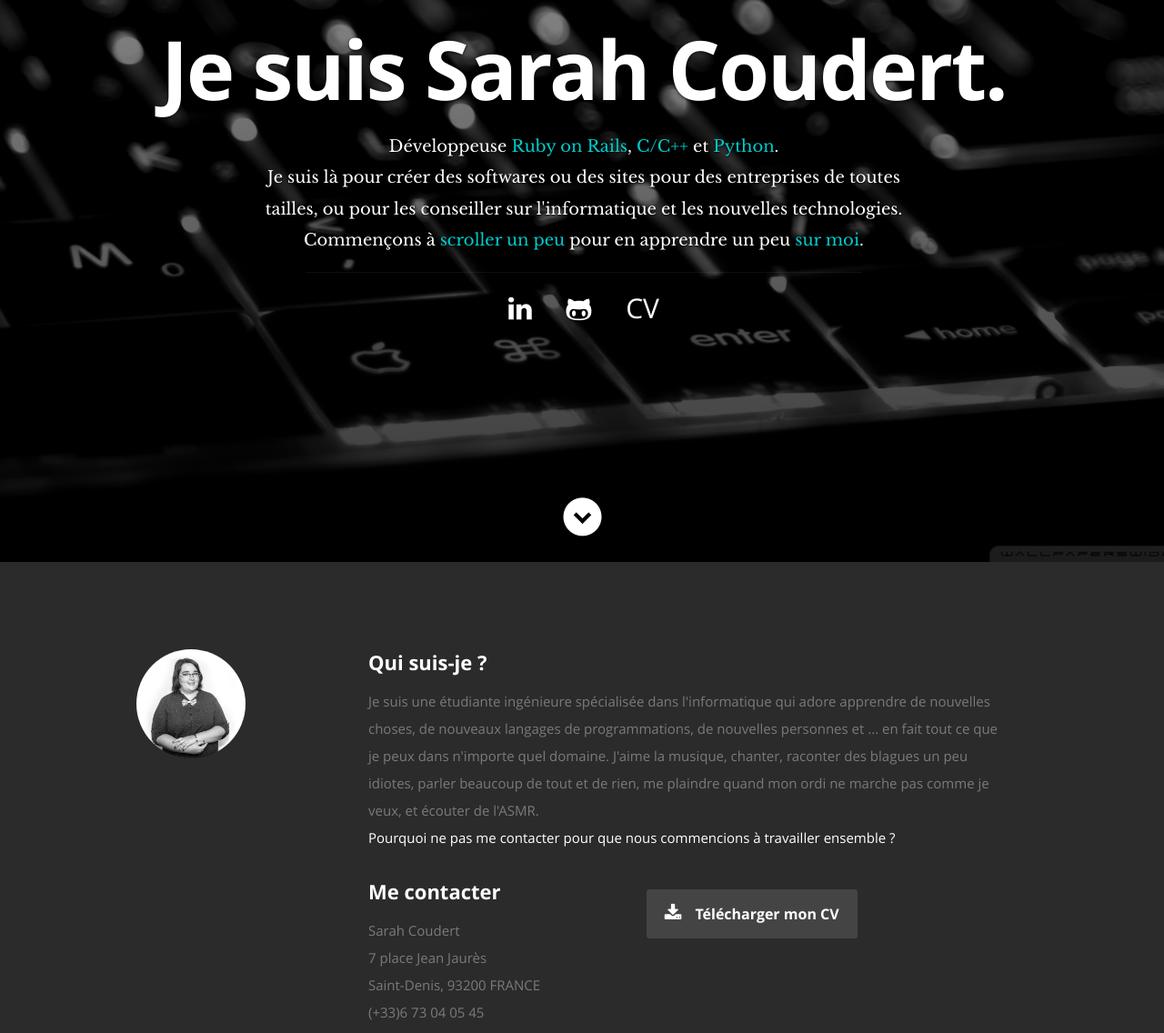
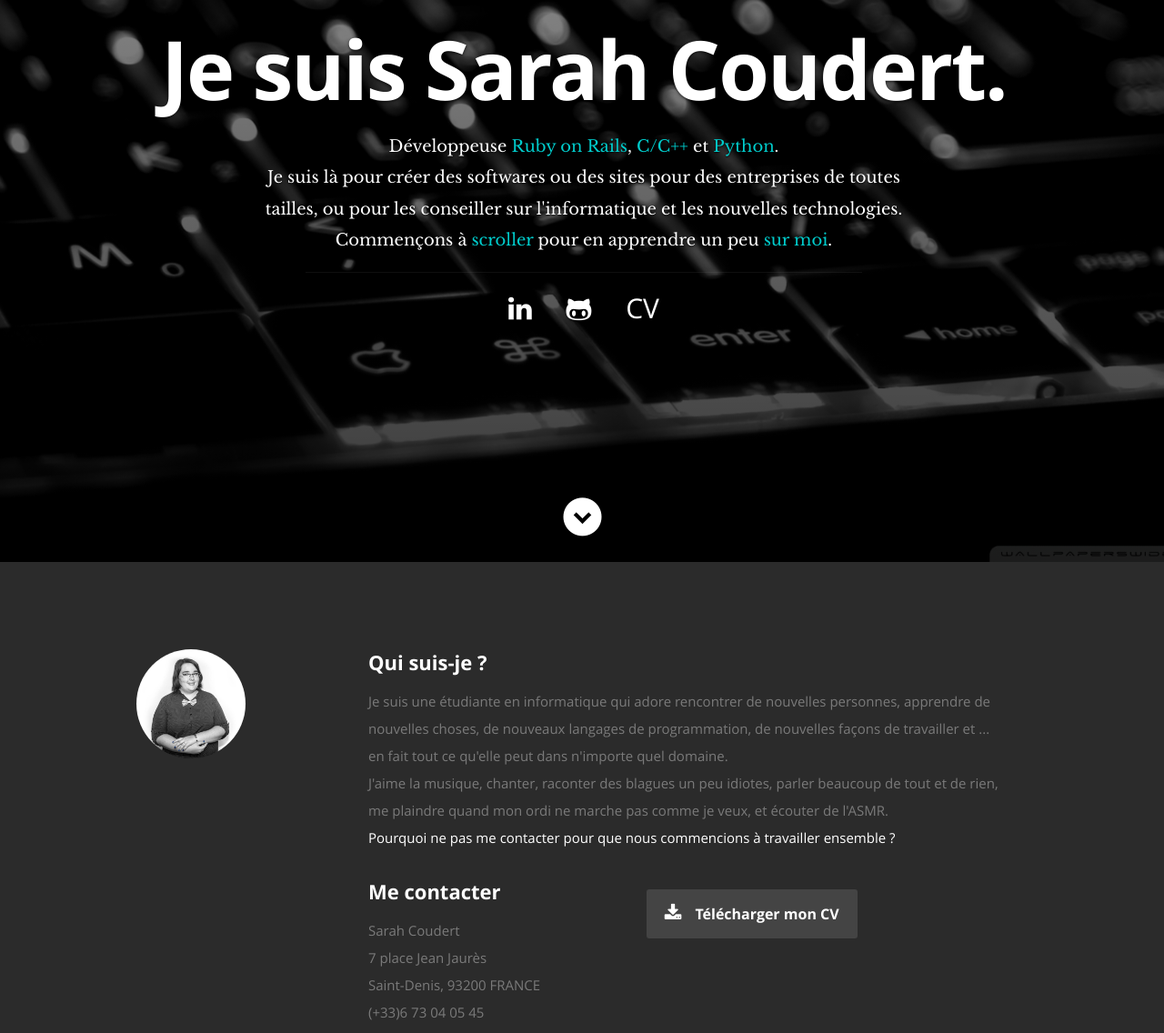
Before and after one commit to SarahCoudert/SarahCoudert.github.io, a plain HTML site: page index.html in a window 1280 px wide. Shown: the part 182-1318 px from the top of the page at 91% size. Drawn offline with nearby package versions, Linux system fonts and the light colour scheme.

Commit message:
correct errors

```diff
--- a/index.html
+++ b/index.html
@@ -56,8 +56,8 @@
 				 <div class="banner-text">
 						<h1 class="responsive-headline">Je suis Sarah Coudert.</h1>
 						<h3>Développeuse <span>Ruby on Rails</span>, <span>C/C++</span> et <span>Python</span>.<br>
-						Je suis là pour créer des softwares ou des sites pour des entreprises de toutes tailles, ou pour les conseiller sur l'informatique et les nouvelles technologies. <br>Commençons à <a class="smoothscroll" href="#about">scroller un peu</a> pour en apprendre un peu <a class="smoothscroll" href="#about">sur moi</a>.</h3>
-						<hr />
+						Je suis là pour créer des softwares ou des sites pour des entreprises de toutes tailles, ou pour les conseiller sur l'informatique et les nouvelles technologies. <br>Commençons à <a class="smoothscroll" href="#about">scroller</a> pour en apprendre un peu <a class="smoothscroll" href="#about">sur moi</a>.</h3>
+						<hr>
 						<ul class="social">
 							 <li><a href="https://www.linkedin.com/in/sarah-coudert-580891113/" alt="Linkedin"><i class="fa fa-linkedin"></i></a></li>
 							 <li><a href="https://github.com/sarahcoudert" alt="github"><i class="fa fa-github-alt "></i></a></li>
@@ -89,7 +89,7 @@
 
 						<h2>Qui suis-je ?</h2>
 
-						<p>Je suis une étudiante ingénieure spécialisée dans l'informatique qui adore apprendre de nouvelles choses, de nouveaux langages de programmations, de nouvelles personnes et ... en fait tout ce que je peux dans n'importe quel domaine. J'aime la musique, chanter, raconter des blagues un peu idiotes, parler beaucoup de tout et de rien, me plaindre quand mon ordi ne marche pas comme je veux, et écouter de l'ASMR.<br><span><a href="#contact"> Pourquoi ne pas me contacter pour que nous commencions à travailler ensemble ?</a></span></p>
+						<p>Je suis une étudiante en informatique qui adore rencontrer de nouvelles personnes, apprendre de nouvelles choses, de nouveaux langages de programmation, de nouvelles façons de travailler et ... en fait tout ce qu'elle peut dans n'importe quel domaine.<br>J'aime la musique, chanter, raconter des blagues un peu idiotes, parler beaucoup de tout et de rien, me plaindre quand mon ordi ne marche pas comme je veux, et écouter de l'ASMR.<br><span><a href="#contact"> Pourquoi ne pas me contacter pour que nous commencions à travailler ensemble ?</a></span></p>
 
 						<div class="row">
 
```
